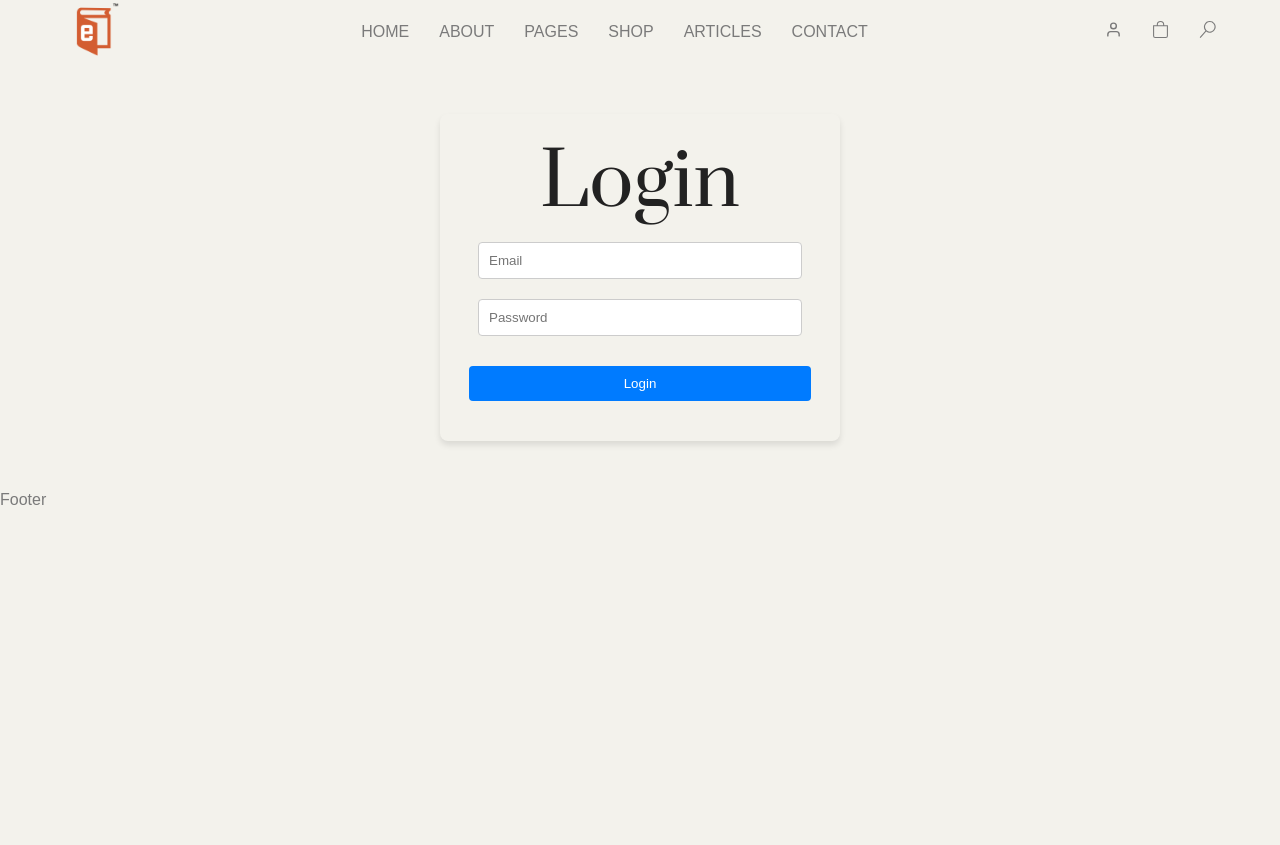
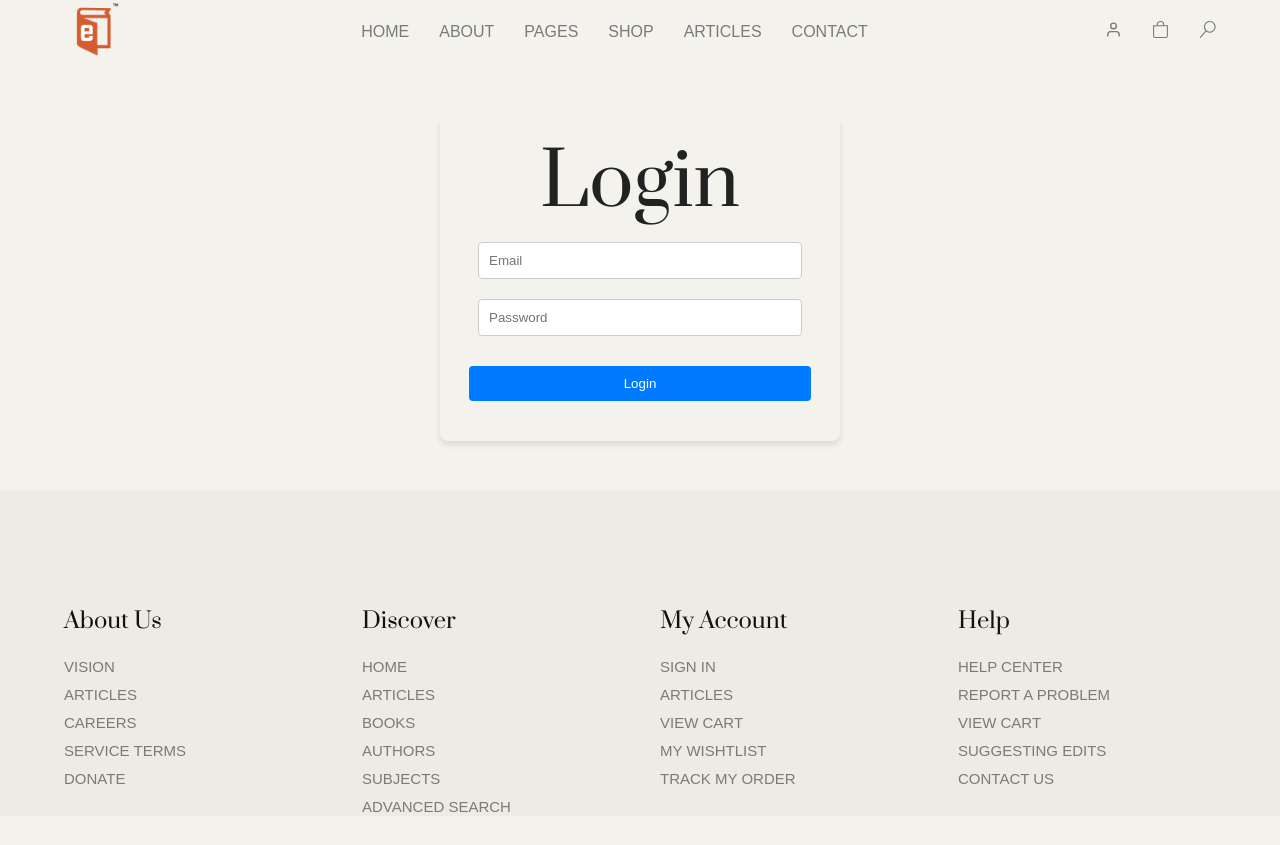
Before and after one commit to haitaa/Library-Project, a React (Vite) app in the folder frontend/: page /login in a window 1280 px wide. Before the commit the page ends 800 px from the top, so only its background shows below. Built offline with nearby package versions, Linux system fonts and the light colour scheme; no server answers.

Commit message:
Footer component

```diff
--- a/frontend/src/components/Footer/Footer.css
+++ b/frontend/src/components/Footer/Footer.css
@@ -0,0 +1,25 @@
+footer {
+    padding-top: 115px;
+    background: var(--color-bg-2);
+}
+.footer-container{
+    display: grid;
+    grid-template-columns: repeat(4, 1fr);
+    gap: 40px;
+}
+.footer-container h4 {
+    margin-bottom: 22px;
+}
+.param-links li {
+    margin-top: 10px;
+}
+.param-links li a {
+    color: var(--color-dark);
+    text-transform: uppercase;
+    font-size: 15px;
+    transition: var(--transition);
+    padding-bottom: 30px;
+}
+.param-links li a:hover{
+    color: var(--color-primary);
+}
--- a/frontend/src/components/Footer/Footer.jsx
+++ b/frontend/src/components/Footer/Footer.jsx
@@ -1,5 +1,73 @@
 import React from "react";
+import { Link } from "react-router-dom";
+
+import "./Footer.css";
+import { FootersLinksData } from "../../Data/Data";
 
 export default function Footer() {
-    return <div>Footer</div>;
+    return (
+        <footer>
+            <div className="container footer-container">
+                <div>
+                    <h4>About us</h4>
+                    <ul className="about-params param-links">
+                        {FootersLinksData.Aboutus.map(
+                            ({ link, linkname }, index) => {
+                                return (
+                                    <li key={index}>
+                                        <Link to={link}>{linkname}</Link>
+                                    </li>
+                                );
+                            }
+                        )}
+                    </ul>
+                </div>
+
+                <div>
+                    <h4>Discover</h4>
+                    <ul className="discover-params param-links">
+                        {FootersLinksData.Discover.map(
+                            ({ link, linkname }, index) => {
+                                return (
+                                    <li key={index}>
+                                        <Link to={link}>{linkname}</Link>
+                                    </li>
+                                );
+                            }
+                        )}
+                    </ul>
+                </div>
+
+                <div>
+                    <h4>My Account</h4>
+                    <ul className="myAccount-params param-links">
+                        {FootersLinksData.Myaccount.map(
+                            ({ link, linkname }, index) => {
+                                return (
+                                    <li key={index}>
+                                        <Link to={link}>{linkname}</Link>
+                                    </li>
+                                );
+                            }
+                        )}
+                    </ul>
+                </div>
+
+                <div>
+                    <h4>Help</h4>
+                    <ul className="help-params param-links">
+                        {FootersLinksData.Help.map(
+                            ({ link, linkname }, index) => {
+                                return (
+                                    <li key={index}>
+                                        <Link to={link}>{linkname}</Link>
+                                    </li>
+                                );
+                            }
+                        )}
+                    </ul>
+                </div>
+            </div>
+        </footer>
+    );
 }
```
